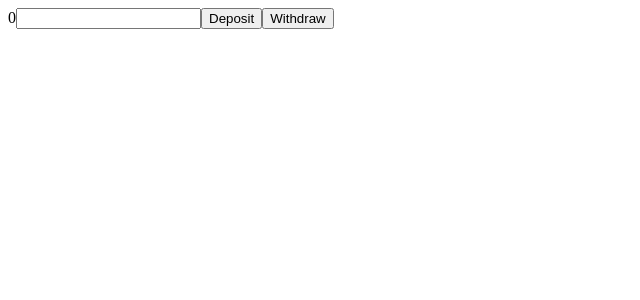
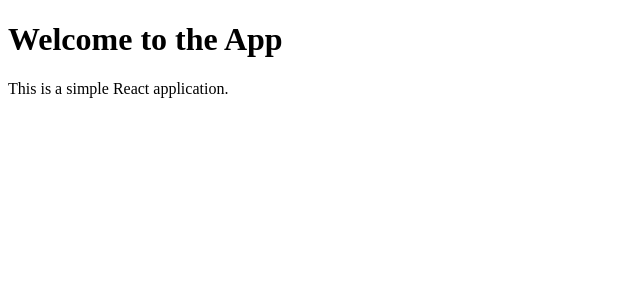
Before and after one commit to sabanr/04-reusable-components, a React (Vite) app: page /dashboard in a window 1280 px wide. Shown: the top 300 px of the page, without its empty margins (0-640 px from the left). Built offline with nearby package versions, Linux system fonts and the light colour scheme.

Commit message:
Add Dashboard and Homepage components; update App component structure and remove unused state management

```diff
--- a/package.json
+++ b/package.json
@@ -11,7 +11,8 @@
   },
   "dependencies": {
     "react": "^19.0.0",
-    "react-dom": "^19.0.0"
+    "react-dom": "^19.0.0",
+    "react-router-dom": "^7.5.3"
   },
   "devDependencies": {
     "@eslint/js": "^9.22.0",
--- a/src/App.tsx
+++ b/src/App.tsx
@@ -1,51 +1,8 @@
-import React, { useReducer } from 'react';
-
-interface State {
-	balance: number;
-}
-
-interface Action {
-	type: 'deposit' | 'withdraw';
-	payload: number;
-}
-
-function reducer(state: State, action: Action): State {
-	switch (action.type) {
-		case 'deposit':
-			return { ...state, balance: state.balance + action.payload };
-
-		case 'withdraw':
-			return { ...state, balance: state.balance - action.payload };
-
-		default:
-			throw new Error();
-	}
-}
-
 const App: React.FC = () => {
-	const [state, dispatch] = useReducer(reducer, { balance: 0 } as State);
-	const [amount, setAmount] = React.useState<number>(0);
-
 	return (
 		<div>
-			{state.balance}
-			<input
-				title="Amount"
-				type="number"
-				onChange={(e) => setAmount(Number(e.target.value))}
-			/>
-			<button
-				type="button"
-				onClick={() => dispatch({ type: 'deposit', payload: amount })}
-			>
-				Deposit
-			</button>
-			<button
-				type="button"
-				onClick={() => dispatch({ type: 'withdraw', payload: amount })}
-			>
-				Withdraw
-			</button>
+			<h1>Welcome to the App</h1>
+			<p>This is a simple React application.</p>
 		</div>
 	);
 };
--- /dev/null
+++ b/src/pages/Dashboard.tsx
@@ -0,0 +1,4 @@
+const Dashboard: React.FC = () => {
+	return <div>Dashboard</div>;
+};
+export default Dashboard;
--- /dev/null
+++ b/src/pages/Homepage.tsx
@@ -0,0 +1,4 @@
+const HomePage: React.FC = () => {
+	return <div>HomePage</div>;
+};
+export default HomePage;
```
Also changed, not shown: eslint.config.js (+12 -15 lines), 1 other file (tests, documents, lock files or other folders).
